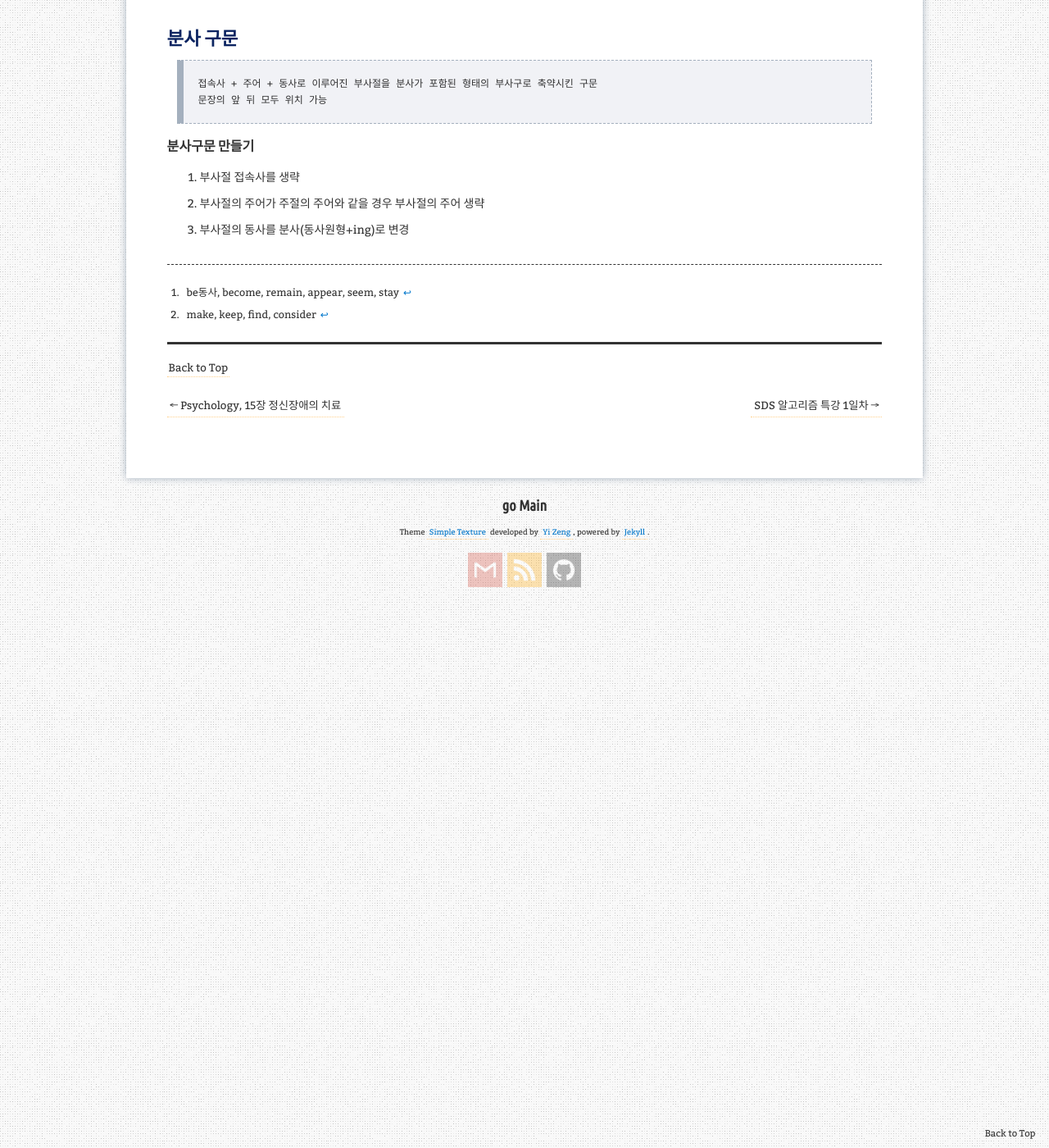
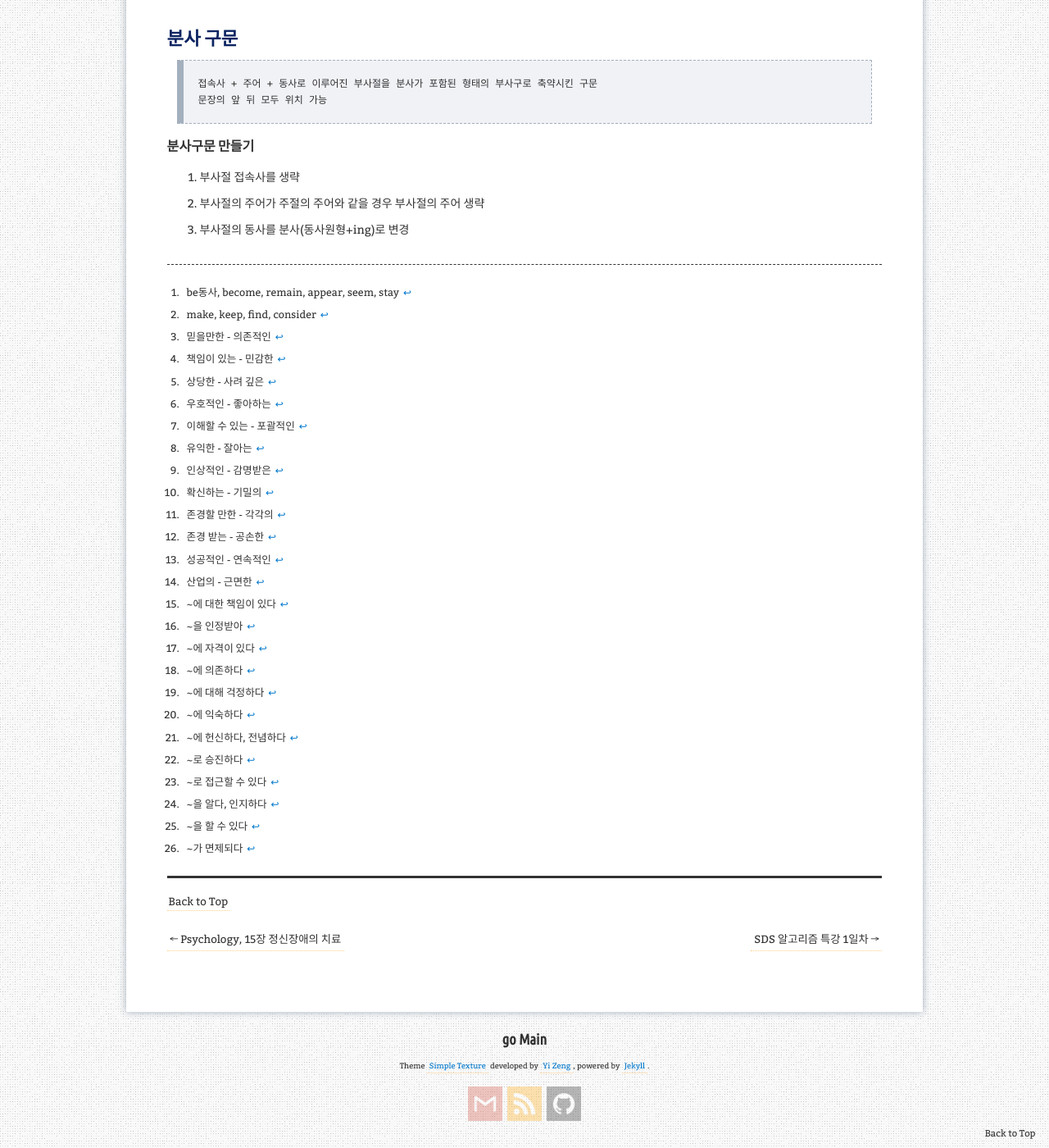
Before and after one commit to aristohyun/aristohyun.github.io, a Jekyll site: the page built from _posts/2021-12-31-TOEIC.md, in a window 1280 px wide and 1400 px high, scrolled down 15723 px. Shown: the whole window at 82% size. Built offline with Jekyll 4.4.1, drawn with Linux system fonts in a browser that asks for light colours; comment, search, counter and statistics services are not loaded; some of the changed text lies outside the part shown.

Commit message:
Update 2021-12-31-TOEIC.md

```diff
--- a/_posts/2021-12-31-TOEIC.md
+++ b/_posts/2021-12-31-TOEIC.md
@@ -194,51 +194,77 @@ redirect_from:
 
 ### 헷갈리는 형용사
 
-
 <div class="multi-stage">
   <div class="stage" markdown=1>
-  - relable/dependable - reliant/dependent
-  - responsible - responsive
-  - considerable - considerate
-  - favorable - favorite
+  - [^4-1]relable/dependable - reliant/dependent
+  - [^4-2]responsible - responsive
+  - [^4-3]considerable - considerate
+  - [^4-4]favorable - favorite
   </div>
   <div class="stage" markdown=1>
-  - comprehensible - comprehensive
-  - informative - informed
-  - impressive - impressed
-  - confident - confidential
+  - [^4-5]comprehensible - comprehensive
+  - [^4-6]informative - informed
+  - [^4-7]impressive - impressed
+  - [^4-8]confident - confidential
   </div>
   <div class="stage" markdown=1>
-  - respectable - respective
-  - respected - respectful
-  - successful - successive
-  - industrial - industrious
+  - [^4-9]respectable - respective
+  - [^4-10]respected - respectful
+  - [^4-11]successful - successive
+  - [^4-12]industrial - industrious
   </div>
 </div>
+
+[^4-1]: 믿을만한 - 의존적인
+[^4-2]: 책임이 있는 - 민감한
+[^4-3]: 상당한 - 사려 깊은
+[^4-4]: 우호적인 - 좋아하는
+[^4-5]: 이해할 수 있는 - 포괄적인
+[^4-6]: 유익한 - 잘아는
+[^4-7]: 인상적인 - 감명받은
+[^4-8]: 확신하는 - 기밀의
+[^4-9]: 존경할 만한 - 각각의
+[^4-10]: 존경 받는 - 공손한
+[^4-11]: 성공적인 - 연속적인
+[^4-12]: 산업의 - 근면한
 
 ### be + 형용사 + 전치사
 
 
 <div class="multi-stage">
   <div class="stage" markdown=1>
-  - be responsible for
-  - be recongnized for
-  - be eligible for (= be entitled to)
-  - be dependent on
+  - [^4-13]be responsible for
+  - [^4-14]be recongnized for
+  - [^4-15]be eligible for (= be entitled to)
+  - [^4-16]be dependent on
   </div>
   <div class="stage" markdown=1>
-  - be concerned/anxious about
-  - be familiar with
-  - be dedicated/committed to
-  - be promoted to
+  - [^4-17]be concerned/anxious about
+  - [^4-18]be familiar with
+  - [^4-19]be dedicated/committed to
+  - [^4-20]be promoted to
   </div>
   <div class="stage" markdown=1>
-  - be accessible by
-  - be aware of
-  - be capable of
-  - be exempt from
+  - [^4-21]be accessible by
+  - [^4-22]be aware of
+  - [^4-23]be capable of
+  - [^4-24]be exempt from
   </div>
 </div>
+
+[^4-13]: ~에 대한 책임이 있다
+[^4-14]: ~을 인정받아
+[^4-15]: ~에 자격이 있다
+[^4-16]: ~에 의존하다
+[^4-17]: ~에 대해 걱정하다
+[^4-18]: ~에 익숙하다
+[^4-19]: ~에 헌신하다, 전념하다
+[^4-20]: ~로 승진하다
+[^4-21]: ~로 접근할 수 있다
+[^4-22]: ~을 알다, 인지하다
+[^4-23]: ~을 할 수 있다
+[^4-24]: ~가 면제되다
+
 
 ## Unit 05 부사
 
```
